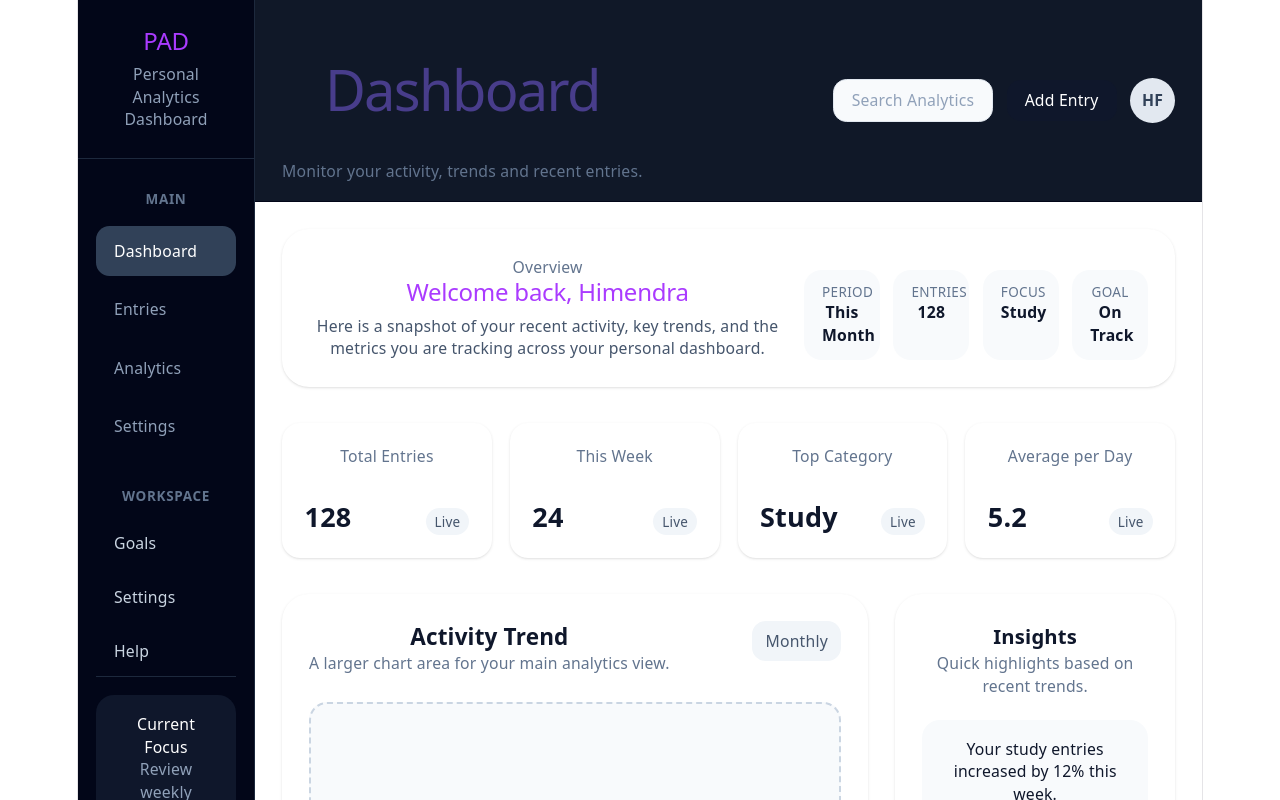
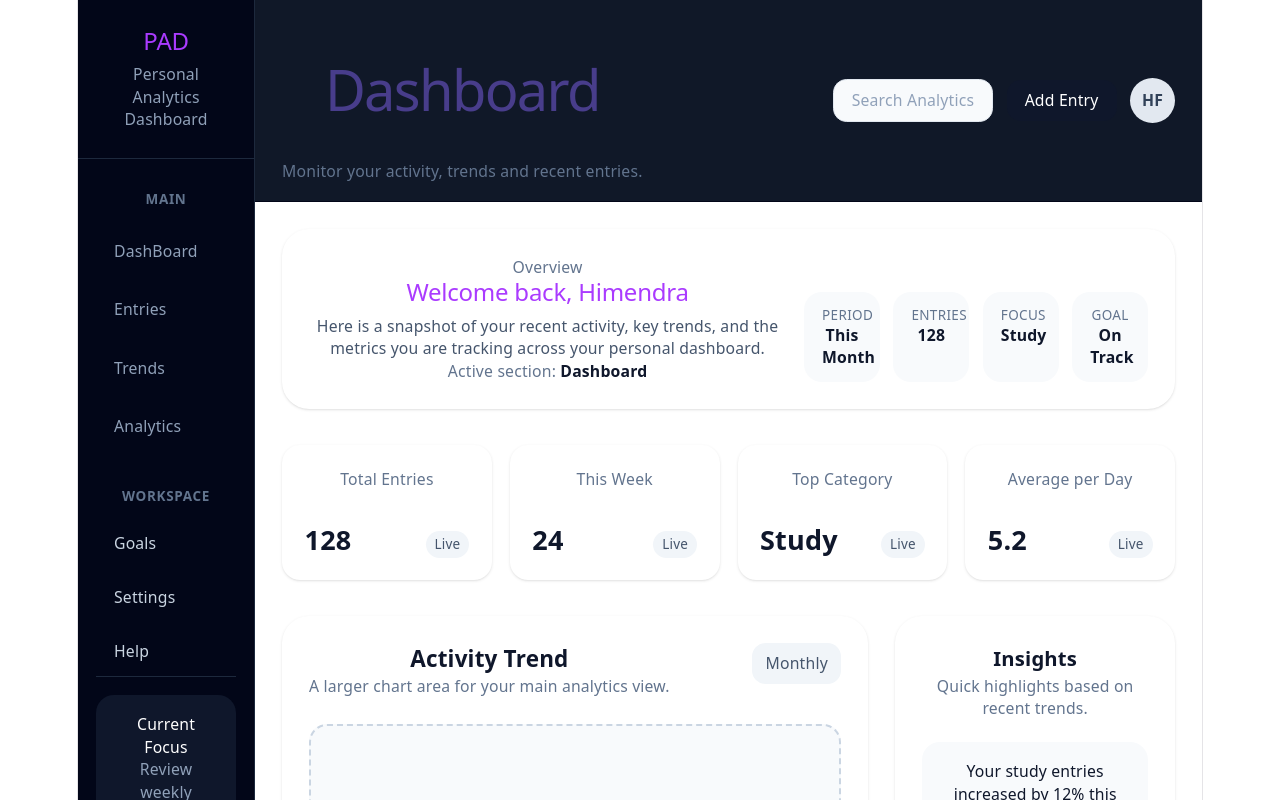
Before and after one commit to HimendraFdo/personal-analytics-dashboard, a React (Vite) app in the folder client/: page / in a window 1280 px wide. Shown: the top 800 px of the page. Built offline with nearby package versions, Linux system fonts and the light colour scheme.

Commit message:
Updated the Sidebar functionality

```diff
--- a/client/src/components/dashboard/Sidebar.tsx
+++ b/client/src/components/dashboard/Sidebar.tsx
@@ -1,16 +1,15 @@
-export default function Sidebar() {
-    const mainNavItems = [
-        { name: "Dashboard", active: true },
-        { name: "Entries", active: false},
-        { name: "Analytics", active: false },
-        { name: "Settings", active: false }
-    ];
+type SidebarProps = {
+    activeItem: string;
+    onSelectItem: (item: string) => void;
+};
 
-    const secondaryNavItems = [
-        {name: "Goals" },
-        {name: "Settings" },
-        {name: "Help" }
-    ];
+export default function Sidebar({
+    activeItem,
+    onSelectItem,
+}: SidebarProps) {
+    const mainNavItems = ["DashBoard", "Entries", "Trends", "Analytics"];
+
+    const secondaryNavItems = ["Goals", "Settings", "Help"];
 
     return(
         <aside className="hidden w-72 flex-col border-r border-slate-800 bg-slate-950 text-white md:flex">
@@ -29,16 +28,17 @@ export default function Sidebar() {
 
                     <ul className="space-y-2">
                         {mainNavItems.map((item) => (
-                            <li key={item.name}>
+                            <li key={item}>
                                 <button
                                     type="button"
+                                    onClick={() => onSelectItem(item)}
                                     className={`w-full rounded-xl px-4 py-3 text-left text-sm font-medium text-slate-200 transition hover:bg-slate-800 ${
-                                        item.active
+                                        activeItem == item
                                             ? "bg-slate-700 text-white"
                                             : "text-slate-400 hover:bg-slate-800"
                                     }`}
                                 >
-                                    {item.name}
+                                    {item}
                                 </button>
                             </li>
                         ))}
@@ -52,12 +52,17 @@ export default function Sidebar() {
 
                     <ul className="mt-3 space-y-1">
                         {secondaryNavItems.map((item) => (
-                            <li key={item.name}>
+                            <li key={item}>
                                 <button
                                 type="button"
-                                className="w-full rounded-xl px-4 py-3 text-left text-sm font-medium text-slate-300 transition hover:bg-slate-900 hover:text-white"
+                                onClick={() => onSelectItem(item)}
+                                className={`w-full rounded-xl px-4 py-3 text-left text-sm font-medium text-slate-300 transition ${
+                                    activeItem === item
+                                        ? "bg-slate-800 text-white"
+                                        : "hover:bg-slate-900 hover:text-white"
+                                    }`}
                                 >
-                                    {item.name}
+                                    {item}
                                 </button>
                             </li>
                         ))}
--- a/client/src/components/dashboard/Topbar.tsx
+++ b/client/src/components/dashboard/Topbar.tsx
@@ -1,5 +1,6 @@
 export default function Topbar() {
     return (
+        //
         <header className="flex items-center justify-between border-b border-slate-950 bg-gray-900 px-6 py-4">
             <div>
                 <h1 className = "text-xl font-semibold text-slate-900">Dashboard</h1>
--- a/client/src/layouts/DashboardLayout.tsx
+++ b/client/src/layouts/DashboardLayout.tsx
@@ -4,14 +4,18 @@ import Topbar from "../components/dashboard/Topbar";
 
 type DashboardLayoutProps = {
     children: ReactNode;
+    activeItem: string;
+    onSelectItem: (item: string) => void;
 };
 
 export default function DashboardLayout({
     children,
+    activeItem,
+    onSelectItem,
 }: DashboardLayoutProps) {
     return (
         <div className="flex h-screen">
-            <Sidebar />
+            <Sidebar activeItem={activeItem} onSelectItem={onSelectItem} />
 
             <div className = "flex min-h-screen flex-col">
                 <Topbar />
--- a/client/src/pages/DashboardPage.tsx
+++ b/client/src/pages/DashboardPage.tsx
@@ -1,9 +1,15 @@
+import { useState } from "react";
 import DashboardLayout from "../layouts/DashboardLayout";
 import SummaryCard from "../components/dashboard/SummaryCard";
 
 export default function DashboardPage() {
+  const [activeItem, setActiveItem] = useState("Dashboard");
+
   return (
-    <DashboardLayout>
+    <DashboardLayout
+      activeItem={activeItem}
+      onSelectItem={setActiveItem}
+    >
       <div className="space-y-8">
         <section className="rounded-3xl bg-white p-6 shadow-sm">
           <div className="flex flex-col gap-4 lg:flex-row lg:items-end lg:justify-between">
@@ -15,6 +21,9 @@ export default function DashboardPage() {
               <p className="mt-2 max-w-2xl text-sm text-slate-600">
                 Here is a snapshot of your recent activity, key trends, and the
                 metrics you are tracking across your personal dashboard.
+              </p>
+              <p className="mt-3 text-sm text-slate-500">
+                Active section: <span className="font-semibold text-slate-900">{activeItem}</span>
               </p>
             </div>
 
```
